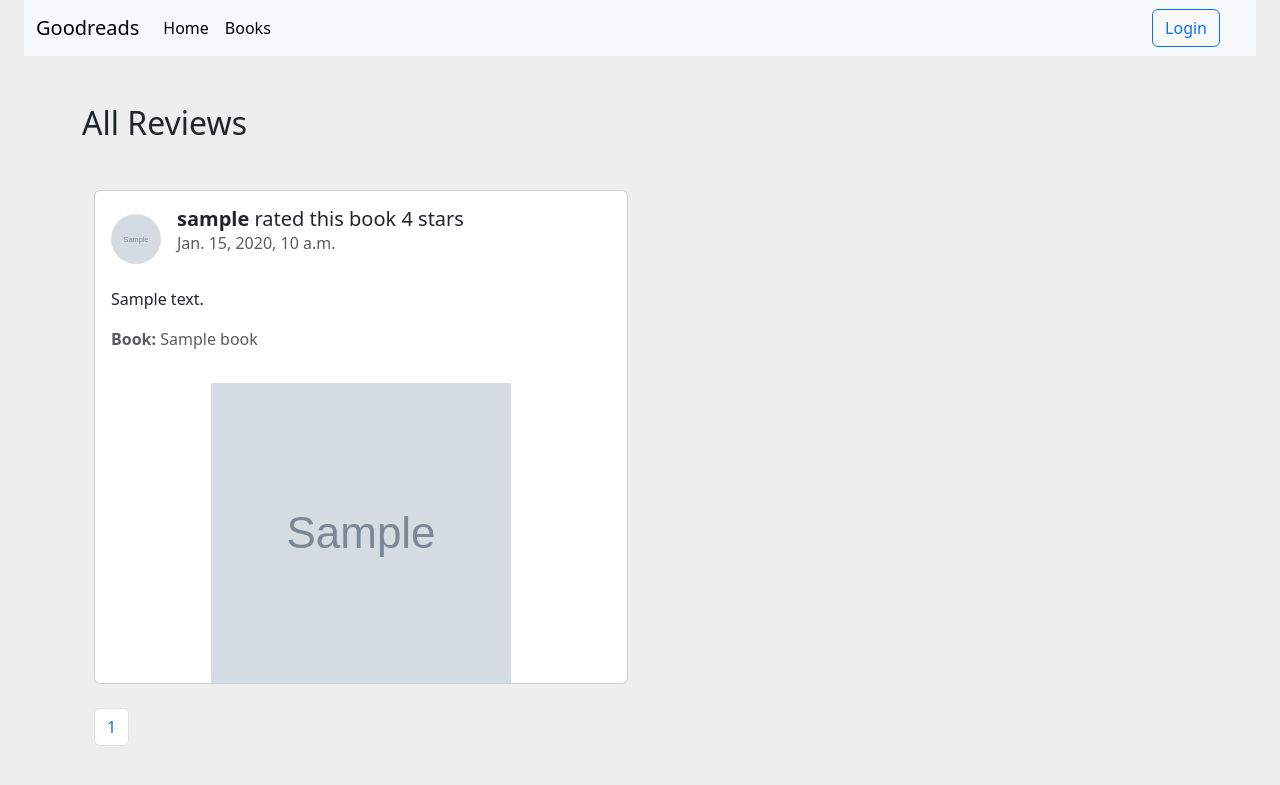
After one commit to davronbek-atadjanov/goodreads, a Django app: page /home/ in a window 1280 px wide. The commit adds this page. Shown: the top 785 px of the page. Run offline with Django 5.2, Linux system fonts and the light colour scheme; tables that the repository leaves empty hold one stand-in row (values such as "Sample post"); grey boxes marked "Sample" are stand-in pictures.

Commit message:
Home Page and HomePageTestCase added

```diff
--- a/good_reads/urls.py
+++ b/good_reads/urls.py
@@ -3,10 +3,10 @@ from django.contrib import admin
 from django.urls import path, include
 
 from good_reads import settings
-from good_reads.view import landing_page
-
+from good_reads.view import landing_page, HomePageView
 urlpatterns = [
     path("", landing_page, name="landing_page"),
+    path("home/", HomePageView.as_view(), name="home_page"),
     path("admin/", admin.site.urls),
     path("users/", include("users.urls")),
     path("books/", include("books.urls"))
--- a/good_reads/view.py
+++ b/good_reads/view.py
@@ -1,6 +1,25 @@
+from django.core.paginator import Paginator
 from django.http import HttpResponse
 from django.shortcuts import render
+from django.views import View
+
+from books.models import BookReview
 
 
 def landing_page(request):
     return render(request, "landing.html")
+
+class HomePageView(View):
+
+    def get(self, request):
+        book_reviews = BookReview.objects.all().order_by("-created_at")
+
+        page_size = request.GET.get('page_size', 5)
+        paginator = Paginator(book_reviews, page_size)
+        page_num = request.GET.get('page', 1)
+        page_object = paginator.get_page(page_num)
+
+        context = {
+            "page_obj": page_object
+        }
+        return render(request, "home.html", context)
--- a/static/css/main.css
+++ b/static/css/main.css
@@ -1,6 +1,11 @@
 .profile-pic {
     width:250px;
     height: 250px;
+    border-radius:50%;
+}
+.profile-picture {
+    width:50px;
+    height: 50px;
     border-radius:50%;
 }
 
@@ -13,3 +18,56 @@
     width: 100px;
     height: 150px;
 }
+body {
+    background:#eee;
+}
+.posts-content{
+    margin-top:20px;
+}
+.ui-w-40 {
+    width: 40px !important;
+    height: auto;
+}
+.default-style .ui-bordered {
+    border: 1px solid rgba(24,28,33,0.06);
+}
+.ui-bg-cover {
+    background-color: transparent;
+    background-position: center center;
+    background-size: cover;
+}
+.ui-rect {
+    padding-top: 50% !important;
+}
+.ui-rect, .ui-rect-30, .ui-rect-60, .ui-rect-67, .ui-rect-75 {
+    position: relative !important;
+    display: block !important;
+    padding-top: 100% !important;
+    width: 100% !important;
+}
+.d-flex, .d-inline-flex, .media, .media>:not(.media-body), .jumbotron, .card {
+    -ms-flex-negative: 1;
+    flex-shrink: 1;
+}
+.bg-dark {
+    background-color: rgba(24,28,33,0.9) !important;
+}
+.card-footer, .card hr {
+    border-color: rgba(24,28,33,0.06);
+}
+.ui-rect-content {
+    position: absolute !important;
+    top: 0 !important;
+    right: 0 !important;
+    bottom: 0 !important;
+    left: 0 !important;
+}
+.default-style .ui-bordered {
+    border: 1px solid rgba(24,28,33,0.06);
+}
+
+
+.center {
+    margin: 0 auto;
+    display: block;
+}
--- a/templates/base.html
+++ b/templates/base.html
@@ -17,9 +17,12 @@
     </button>
     <div class="collapse navbar-collapse" id="navbarSupportedContent">
       <ul class="navbar-nav me-auto mb-2 mb-lg-0">
-        <li class="nav-item">
-          <a class="nav-link active" aria-current="page" href="{% url "books:list" %}">Books</a>
-        </li>
+          <li class="nav-item">
+              <a class="nav-link active" aria-current="page" href="{% url "home_page" %}">Home</a>
+          </li>
+          <li class="nav-item">
+            <a class="nav-link active" aria-current="page" href="{% url "books:list" %}">Books</a>
+          </li>
 
       </ul>
         <div class="me-4">
--- /dev/null
+++ b/templates/home.html
@@ -0,0 +1,58 @@
+{% extends 'base.html' %}
+{% block title %} Home Page {% endblock %}
+
+{% block content %}
+
+    <h2 class="mt-5">All Reviews</h2>
+<div class="container mt-5">
+{% for review in page_obj %}
+    <div class="row">
+        <div class="col-md-6 mb-4">
+            <div class="card">
+                <div class="card-body">
+                    <div class="d-flex align-items-center mb-3">
+                        <div class="me-3">
+                            {% if review.user.profile_picture %}
+                            <img src="{{ review.user.profile_picture.url }}" class="rounded-circle" alt="User Picture" width="50" height="50">
+                           {% endif %}
+                        </div>
+                        <div>
+                            <h5 class="card-title mb-0"><b>{{ review.user.username }}</b> rated this book {{ review.stars_given }} stars</h5>
+                            <p class="text-muted">{{ review.created_at}}</p>
+                        </div>
+                    </div>
+                    <p class="card-text">{{ review.comment }}</p>
+                    <p class="text-muted"><b>Book:</b> {{ review.book.title }}</p>
+                </div>
+                {% if review.book.cover_picture %}
+                    <img class="cover-picture center" src="{{ review.book.cover_picture.url }}"  alt="Book Cover">
+                {% endif %}
+            </div>
+        </div>
+    </div>
+      {% endfor %}
+
+     <div class="d-flex">
+        <nav>
+            <ul class="pagination">
+                {% if page_obj.has_previous %}
+                    <li class="page-item"><a class="page-link" href="?page=1">&laquo; first</a></li>
+                    <li class="page-itme"> <a class="page-link" href="?page={{ page_obj.previous_page_number }}">previous</a></li>
+                {% endif %}
+
+                <li class="page-item">
+                    <a href="#" class="page-link">{{ page_obj.number }}</a>
+
+                </li>
+                {% if page_obj.has_next %}
+                    <li class="page-item"><a class="page-link" href="?page={{ page_obj.next_page_number }}">next</a></li>
+                    <li class="page-item"><a class="page-link" href="?page={{ page_obj.paginator.num_pages }}">last&raquo;</a></li>
+                {% endif %}
+
+            </ul>
+        </nav>
+    </div>
+</div>
+
+
+{% endblock %}
```
Also changed, not shown: good_reads/tests.py (added, +24 -0 lines).
